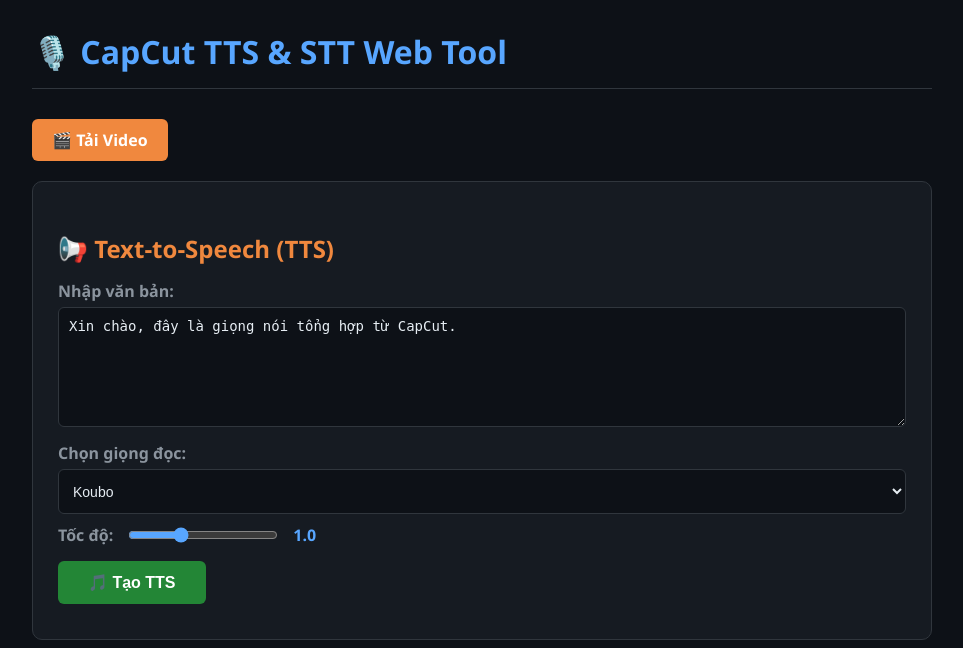
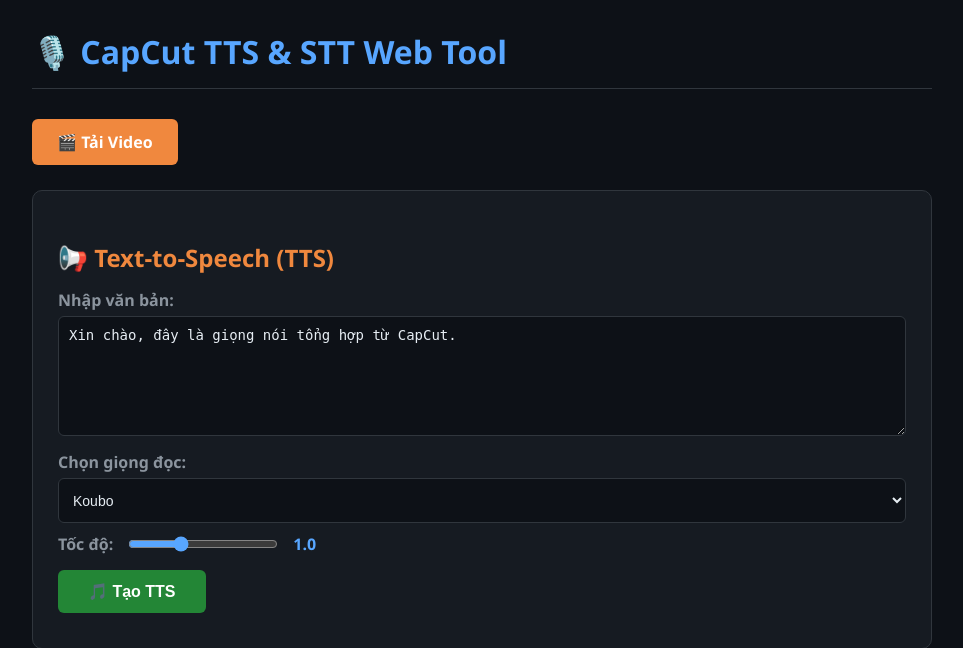
Before and after one commit to ducphu28th10-lgtm/capcut_web, a Flask app: page / in a window 1280 px wide. Shown: the top 648 px of the page, without its empty margins (158-1121 px from the left). Run offline with Flask 3, Linux system fonts and the light colour scheme.

Commit message:
Update index.html

```diff
--- a/templates/index.html
+++ b/templates/index.html
@@ -44,12 +44,19 @@
         .status { display: inline-block; margin-left: 15px; color: #f0883e; font-style: italic; }
         .file-input-wrapper { display: flex; gap: 10px; align-items: center; flex-wrap: wrap; }
         .file-input-wrapper input[type="file"] { color: #8b949e; padding: 8px; background: #0d1117; border: 1px solid #30363d; border-radius: 6px; flex: 1; }
+        .nav-link {
+            display: inline-block; padding: 12px 25px; background: #f0883e; color: #fff;
+            text-decoration: none; border-radius: 6px; font-weight: 600; margin-bottom: 25px;
+            transition: 0.2s;
+        }
+        .nav-link:hover { background: #e07b30; }
     </style>
 </head>
 <body>
 <div class="container">
     <h1>🎙️ CapCut TTS & STT Web Tool</h1>
-    <a href="/download-video" style="display:inline-block; padding:10px 20px; background:#f0883e; color:#fff; text-decoration:none; border-radius:6px; font-weight:600; margin-bottom:20px;">🎬 Tải Video</a>
+
+    <a href="/download-video" class="nav-link">🎬 Tải Video</a>
 
     <!-- TTS SECTION -->
     <div class="card">
```
